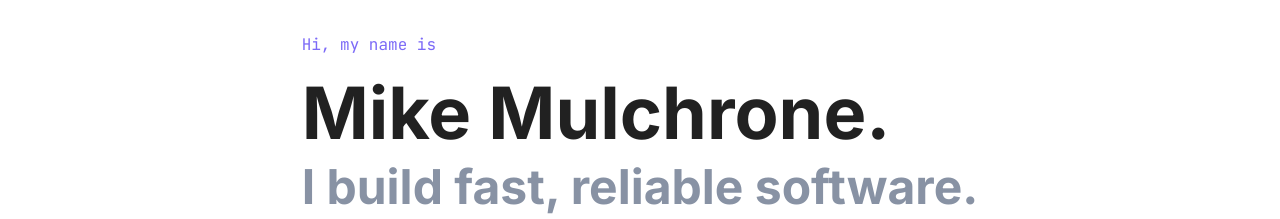
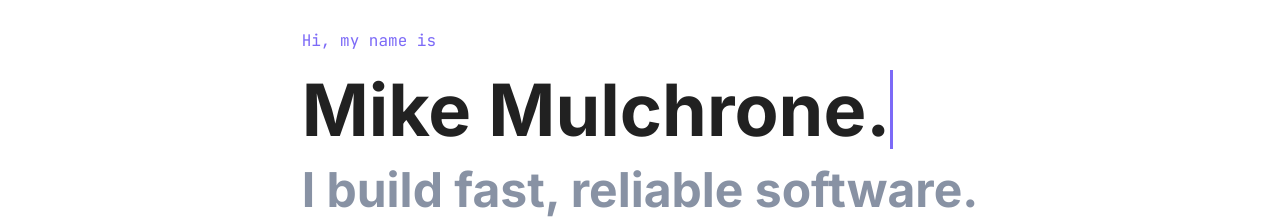
Before and after one commit to WingZer0o/mtmulch.com, a Vue app in the folder frontend/: page / in a window 1280 px wide. Shown: the part 184-403 px from the top of the page. Built offline with nearby package versions, Linux system fonts and the light colour scheme.

Commit message:
typewriter animation for name

```diff
--- a/frontend/src/assets/main.css
+++ b/frontend/src/assets/main.css
@@ -61,3 +61,23 @@ section {
   height: 1px;
   background: var(--border);
 }
+
+@keyframes typewriter-type {
+  from { max-width: 0; }
+  to { max-width: 100%; }
+}
+
+@keyframes typewriter-blink {
+  from, to { border-right-color: transparent; }
+  50% { border-right-color: var(--accent, #7c6af7); }
+}
+
+.typewriter {
+  display: inline-block;
+  overflow: hidden;
+  white-space: nowrap;
+  border-right: 3px solid var(--accent, #7c6af7);
+  animation:
+    typewriter-type var(--tw-duration, 2s) steps(var(--tw-chars, 15), end) forwards,
+    typewriter-blink 0.75s step-end infinite;
+}
--- a/frontend/src/pages/home/components/Hero.vue
+++ b/frontend/src/pages/home/components/Hero.vue
@@ -2,7 +2,7 @@
   <section id="hero">
     <div class="container">
       <p class="greeting">Hi, my name is</p>
-      <h1>Mike Mulchrone.</h1>
+      <h1 class="typewriter" style="--tw-chars: 15">Mike Mulchrone.</h1>
       <h2>I build fast, reliable software.</h2>
       <p class="bio">
         I'm a software engineer specialising in systems programming and web development,
@@ -17,18 +17,6 @@
 </template>
 
 <script setup>
-import { ref } from 'vue'
-
-const pingResponse = ref('')
-
-async function ping() {
-  try {
-    const res = await fetch('/api/hello')
-    pingResponse.value = await res.text()
-  } catch {
-    pingResponse.value = 'Error: could not reach API'
-  }
-}
 </script>
 
 <style scoped>
```
